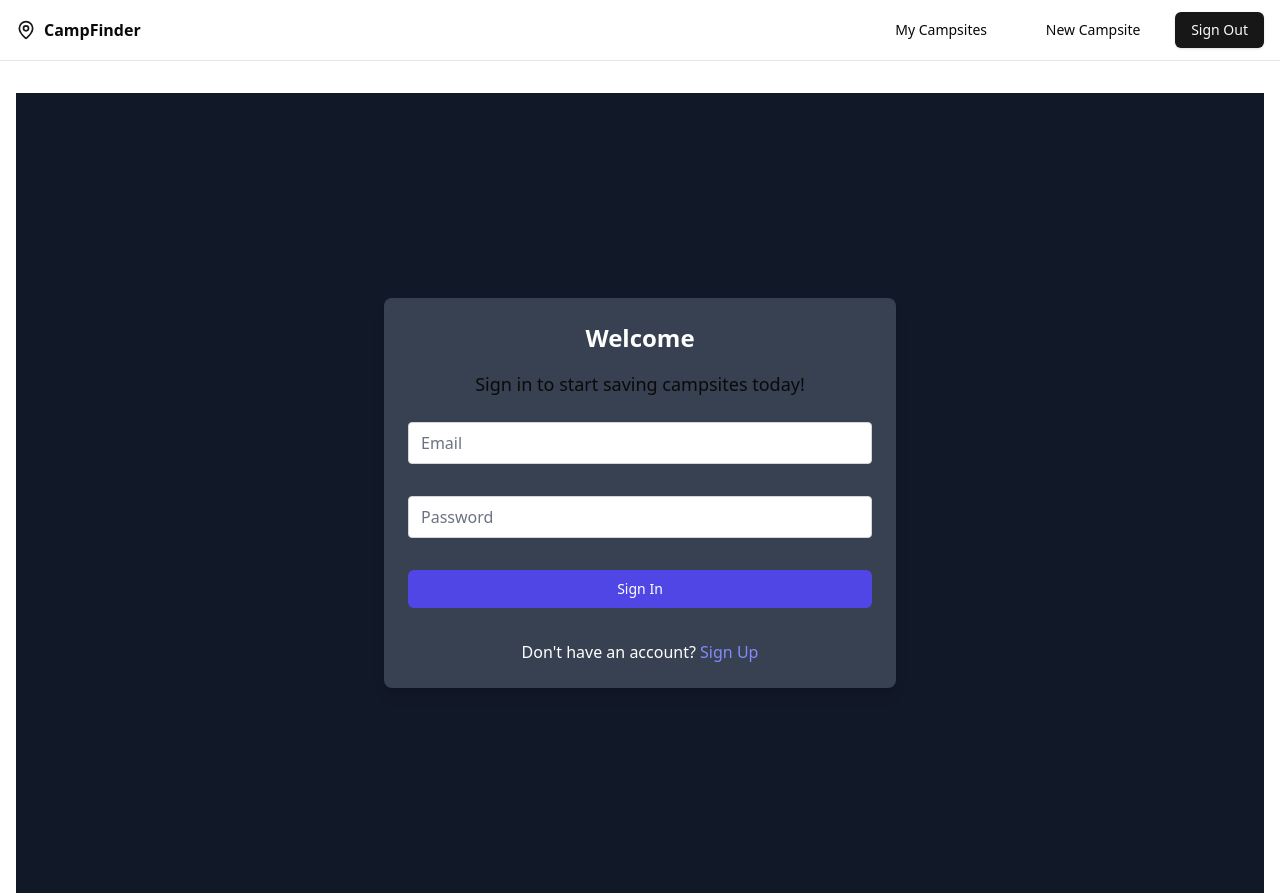
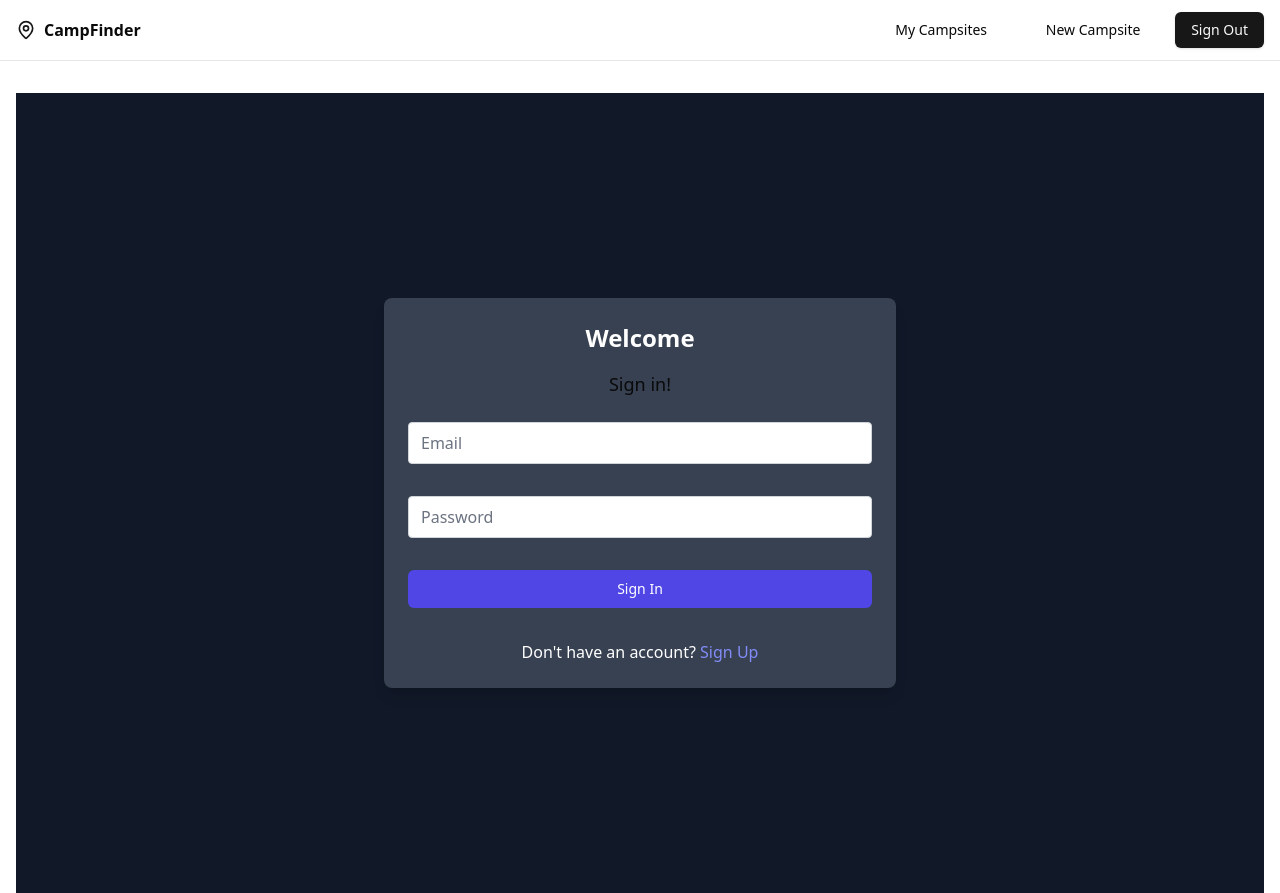
Before and after one commit to balthazarely/campfire, a Next.js app: page / in a window 1280 px wide. Built offline with nearby package versions, Linux system fonts and the light colour scheme; no server answers.

Commit message:
another push

```diff
--- a/app/page.tsx
+++ b/app/page.tsx
@@ -7,9 +7,7 @@
         <h2 className="text-white text-2xl font-bold mb-4 text-center">
           Welcome
         </h2>
-        <p className="mb-6 text-lg text-center">
-          Sign in to start saving campsites today!
-        </p>
+        <p className="mb-6 text-lg text-center">Sign in!</p>
         <AuthForm />
       </div>
     </main>
```
